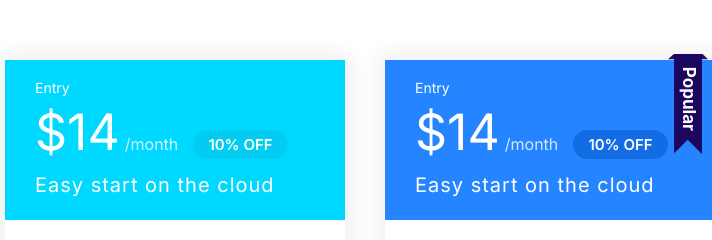
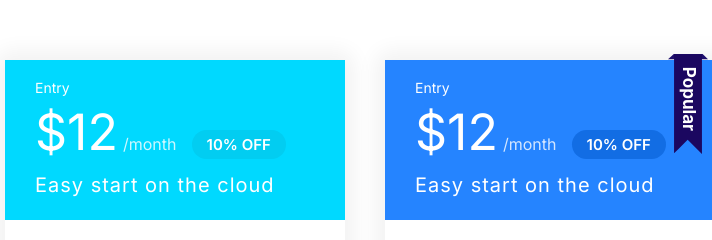
Before and after one commit to Bao-Wong24/wongify, a website built with Parcel: page playground.html in a window 1280 px wide. Shown: the top 240 px of the page, 85-797 px from the left. Built offline with nearby package versions, Linux system fonts and the light colour scheme.

Commit message:
Update the price for entry plans from $14 to $12

```diff
--- a/playground.html
+++ b/playground.html
@@ -24,7 +24,7 @@
           <div class="card card--secondary">
             <header class="card__header">
               <h3 class="plan__name">Entry</h3>
-              <span class="plan__price">$14</span>
+              <span class="plan__price">$12</span>
               <span class="plan__billing-cycle">/month</span>
               <span class="badge badge--secondary badge--small">10% OFF</span>
               <span class="plan__description">Easy start on the cloud</span>
@@ -44,7 +44,7 @@
           <div class="card card--primary">
             <header class="card__header">
               <h3 class="plan__name">Entry</h3>
-              <span class="plan__price">$14</span>
+              <span class="plan__price">$12</span>
               <span class="plan__billing-cycle">/month</span>
               <span class="badge badge--primary badge--small">10% OFF</span>
               <span class="plan__description">Easy start on the cloud</span>
```
